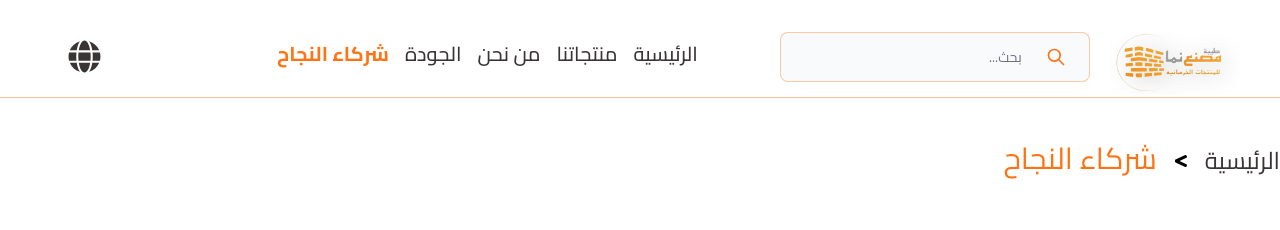
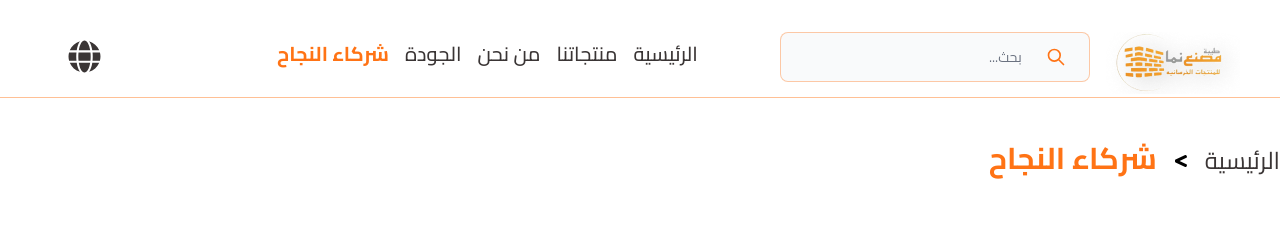
Before and after one commit to abdallamfathy/nama-project, a React (Vite) app: page /partners in a window 1280 px wide. Shown: the top 230 px of the page. Built offline with nearby package versions, Linux system fonts and the light colour scheme.

Commit message:
make subtitle bold

```diff
--- a/src/pages/AboutPage.jsx
+++ b/src/pages/AboutPage.jsx
@@ -24,7 +24,7 @@ const AboutPage = () => {
                 <div className='container mx-auto'>
                     <div className='flex justify-end my-20 items-baseline gap-4'>
 
-                    <h1 className='text-3xl text-[#FF7315]'>من محن</h1>
+                    <h1 className='text-3xl font-bold text-[#FF7315]'>من نحن</h1>
                     <span ><FaLessThan/></span>
                     <h1 className='text-2xl text-[#3A3535]'>الرئيسية</h1>
                     </div>
--- a/src/pages/PartnersPage.jsx
+++ b/src/pages/PartnersPage.jsx
@@ -20,7 +20,7 @@ const PartnersPage = () => {
                 <div className='container mx-auto'>
                     <div className='flex justify-end my-20 items-baseline gap-4'>
 
-                    <h1 className='text-3xl text-[#FF7315]'>شركاء النجاح</h1>
+                    <h1 className='text-3xl font-bold text-[#FF7315]'>شركاء النجاح</h1>
                     <span ><FaLessThan/></span>
                     <h1 className='text-2xl text-[#3A3535]'>الرئيسية</h1>
                     </div>
--- a/src/pages/ProductsPage.jsx
+++ b/src/pages/ProductsPage.jsx
@@ -24,7 +24,7 @@ const ProductsPage = () => {
       <div className='container mx-auto'>
           <div className='flex justify-end my-20 items-baseline gap-4'>
 
-          <h1 className='text-3xl text-[#FF7315]'>منتجاتنا</h1>
+          <h1 className='text-3xl font-bold text-[#FF7315]'>منتجاتنا</h1>
           <span ><FaLessThan/></span>
           <h1 className='text-2xl text-[#3A3535]'>الرئيسية</h1>
           </div>
--- a/src/pages/QualityPage.jsx
+++ b/src/pages/QualityPage.jsx
@@ -13,7 +13,7 @@ const QualityPage = () => {
       <div className='container mx-auto'>
           <div className='flex justify-end my-20 items-baseline gap-4'>
 
-          <h1 className='text-3xl text-[#FF7315]'>الجودة</h1>
+          <h1 className='text-3xl font-bold text-[#FF7315]'>الجودة</h1>
           <span ><FaLessThan/></span>
           <h1 className='text-2xl text-[#3A3535]'>الرئيسية</h1>
           </div>
```
